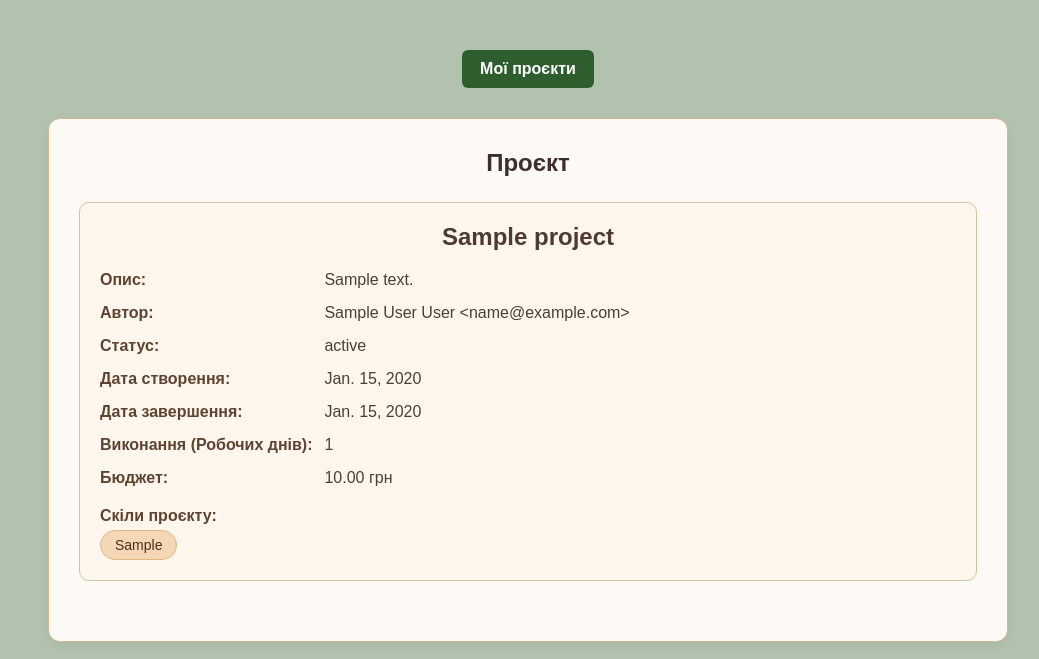
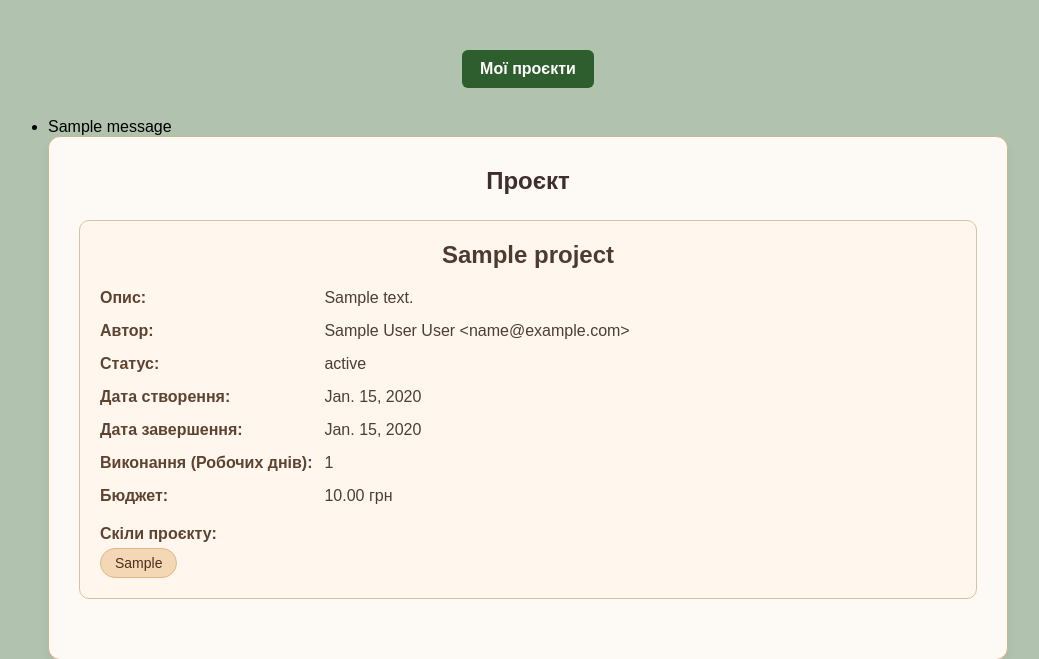
Before and after one commit to PolinaCh14/DevOps-site, a Django app: page /projects/user_project/1/ in a window 1280 px wide. Shown: the part 60-719 px from the top of the page, without its empty margins (112-1151 px from the left). Run offline with Django 5.2, Linux system fonts and the light colour scheme; tables that the repository leaves empty hold one stand-in row (values such as "Sample post"); one stand-in notice (Sample message) is shown.

Commit message:
feat: add dditional message input fot page

```diff
--- a/devopssite/templates/user_project.html
+++ b/devopssite/templates/user_project.html
@@ -7,10 +7,18 @@
 <body>
 <div class="page-wrapper">
 
-    <!-- Меню навігації зверху -->
     {% include "user_menu.html" %}
 
-    <!-- Контейнер профілю -->
+    {% if messages %}
+        <ul class="messages">
+            {% for message in messages %}
+                <li class="{% if message.tags == 'error' %}error-message{% elif message.tags == 'success' %}success-message{% else %}info-message{% endif %}">
+                    {{ message }}
+                </li>
+            {% endfor %}
+        </ul>
+    {% endif %}
+
     <div class="profile-container">
         <h2>Проєкт</h2>
 
```
